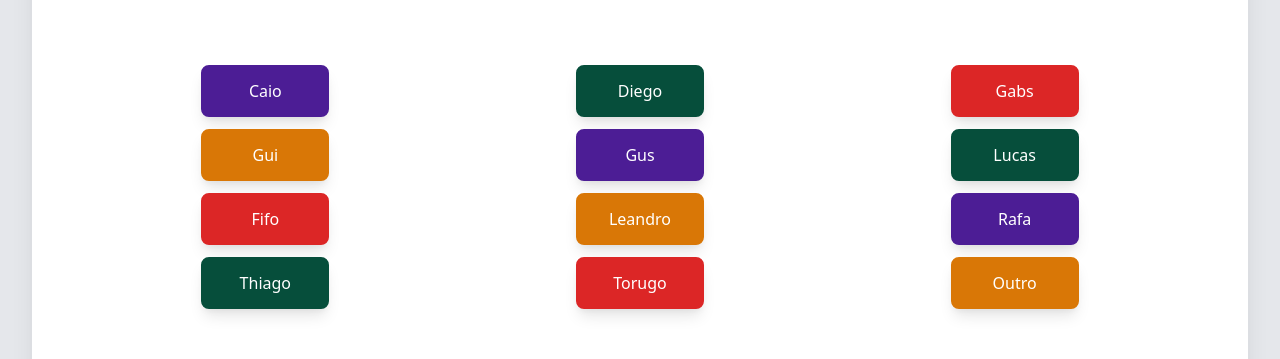
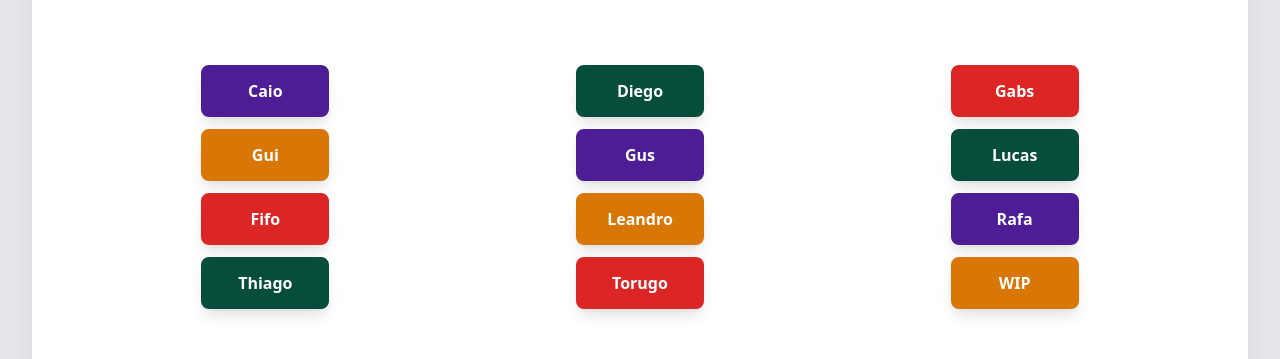
Before and after one commit to italomlp/thefts, a Next.js app: page / in a window 1280 px wide. Shown: the part 519-878 px from the top of the page. Built offline with nearby package versions, Linux system fonts and the light colour scheme.

Commit message:
feat: change "other" name and keep same color on pages

```diff
--- a/data/people.ts
+++ b/data/people.ts
@@ -77,11 +77,11 @@ const people = [
     content: 'Manja demais de muita coisa, tem propriedade no que fala, curte simulação, e ainda é o rei de "el bigodon". Você é a personificação do que almeijo ser (tirando o bigode, o meu não cresce mais haha).',
   },
   {
-    id: 'outro',
-    name: 'Outro',
-    avatar: '/outro.jpg',
-    subtitle: 'Ainda vamos nos conhecer melhor.🤴',
-    content: 'Seu nome não estava aqui na lista pois ainda estamos nos conhecendo. Logo logo, com certeza, estaremos trocando muitas ideias e conhecimento juntos.',
+    id: 'wip',
+    name: 'WIP',
+    avatar: '/wip.jpg',
+    subtitle: 'Ainda vamos nos conhecer melhor.🤝',
+    content: 'Work In Progress: Seu nome não está aqui na lista pois ainda estamos nos conhecendo. Logo logo, com certeza, estaremos trocando muitas ideias e conhecimento juntos.',
   },
 ];
 
--- /dev/null
+++ b/hooks/useCurrentColor.tsx
@@ -0,0 +1,33 @@
+import React, { useState, createContext, useContext } from "react";
+
+type CurrentColorContextType = {
+  currentColor: string;
+  setCurrentColor: (color: string) => void;
+};
+
+const CurrentColorContext = createContext<CurrentColorContextType>({
+  currentColor: "#000000",
+  setCurrentColor: () => {},
+});
+
+const CurrentColorProvider: React.FC = ({ children }) => {
+  const [currentColor, setCurrentColor] = useState("#000000");
+
+  return (
+    <CurrentColorContext.Provider value={{ currentColor, setCurrentColor }}>
+      {children}
+    </CurrentColorContext.Provider>
+  );
+};
+
+export const useCurrentColor = () => {
+  const context = useContext(CurrentColorContext);
+  if (context === undefined) {
+    throw new Error(
+      "useCurrentColor must be used within a CurrentColorProvider"
+    );
+  }
+  return context;
+};
+
+export default CurrentColorProvider;
--- a/pages/_app.tsx
+++ b/pages/_app.tsx
@@ -1,7 +1,12 @@
-import '../styles/globals.css'
-import type { AppProps } from 'next/app'
+import "../styles/globals.css";
+import type { AppProps } from "next/app";
+import CurrentColorProvider from "../hooks/useCurrentColor";
 
 function MyApp({ Component, pageProps }: AppProps) {
-  return <Component {...pageProps} />
+  return (
+    <CurrentColorProvider>
+      <Component {...pageProps} />
+    </CurrentColorProvider>
+  );
 }
-export default MyApp
+export default MyApp;
--- a/pages/index.tsx
+++ b/pages/index.tsx
@@ -4,9 +4,10 @@ import { RoughNotation } from "react-rough-notation";
 import tailwindColors from "tailwindcss/colors";
 import Head from "next/head";
 
-import { colors } from "../constants/colors";
+import { colors, colorsRGB } from "../constants/colors";
 
 import people from "../data/people";
+import { useCurrentColor } from "../hooks/useCurrentColor";
 
 type Props = {
   links: Array<{
@@ -16,6 +17,8 @@ type Props = {
 };
 
 const Home: NextPage<Props> = ({ links }) => {
+  const { setCurrentColor } = useCurrentColor();
+
   return (
     <div className="px-4 py-16 mx-auto sm:max-w-xl md:max-w-full lg:max-w-screen-xl md:px-24 lg:px-8 lg:py-20">
       <Head>
@@ -71,21 +74,26 @@ const Home: NextPage<Props> = ({ links }) => {
 
                 <section className="text-blueGray-700">
                   <div className="grid grid-cols-1 justify-items-center sm:grid-cols-2 md:grid-cols-3 gap-3 items-center">
-                    {links.map(({ id, name }, index) => (
-                      <div key={id}>
+                    {links.map(({ id, name }, index) => {
+                      const color = colors[index % colors.length];
+                      const colorRGB = colorsRGB[index % colors.length];
+                      return (
+                        <div
+                          key={id}
+                          onClick={() => {
+                            setCurrentColor(colorRGB);
+                          }}
+                        >
                           <Link href={`/people/${id}`}>
                             <a
-                            className={`py-3 px-6 text-white rounded-lg shadow-lg block md:inline-block w-32 text-center transition duration-300 ease-in-out hover:bg-white hover:text-${
-                              colors[index % colors.length]
-                            } bg-${colors[index % colors.length]} border-${
-                              colors[index % colors.length]
-                            } border-2 transform hover:-translate-y-1 hover:scale-110 active:border-white`}
+                              className={`py-3 px-6 text-white font-bold rounded-lg shadow-lg block md:inline-block w-32 text-center transition duration-300 ease-in-out hover:bg-white hover:text-${color} bg-${color} border-${color} border-2 transform hover:-translate-y-1 hover:scale-110 active:border-white`}
                             >
                               {name}
                             </a>
                           </Link>
                         </div>
-                    ))}
+                      );
+                    })}
                   </div>
                 </section>
               </div>
--- a/pages/people/[id].tsx
+++ b/pages/people/[id].tsx
@@ -7,7 +7,7 @@ import { ArrowLeftIcon } from "@heroicons/react/solid";
 import { RoughNotation } from "react-rough-notation";
 
 import people from "../../data/people";
-import { colorsRGB } from "../../constants/colors";
+import { useCurrentColor } from "../../hooks/useCurrentColor";
 
 export async function getStaticPaths() {
   const paths = people.map(({ id }) => ({
@@ -38,6 +38,7 @@ type Props = InferGetStaticPropsType<typeof getStaticProps>;
 
 const People: NextPage<Props> = ({ person }) => {
   const router = useRouter();
+  const { currentColor } = useCurrentColor();
 
   return (
     <div>
@@ -75,9 +76,7 @@ const People: NextPage<Props> = ({ person }) => {
                 type="underline"
                 strokeWidth={7}
                 show
-                color={
-                  colorsRGB[Math.trunc(Math.random() * 100) % colorsRGB.length]
-                }
+                color={currentColor}
               >
                 <span>{person.name}</span>
               </RoughNotation>
```
Also changed, not shown: public/wip.jpg (renamed from public/outro.jpg). Lines whose indentation alone changed are shown as unchanged.
